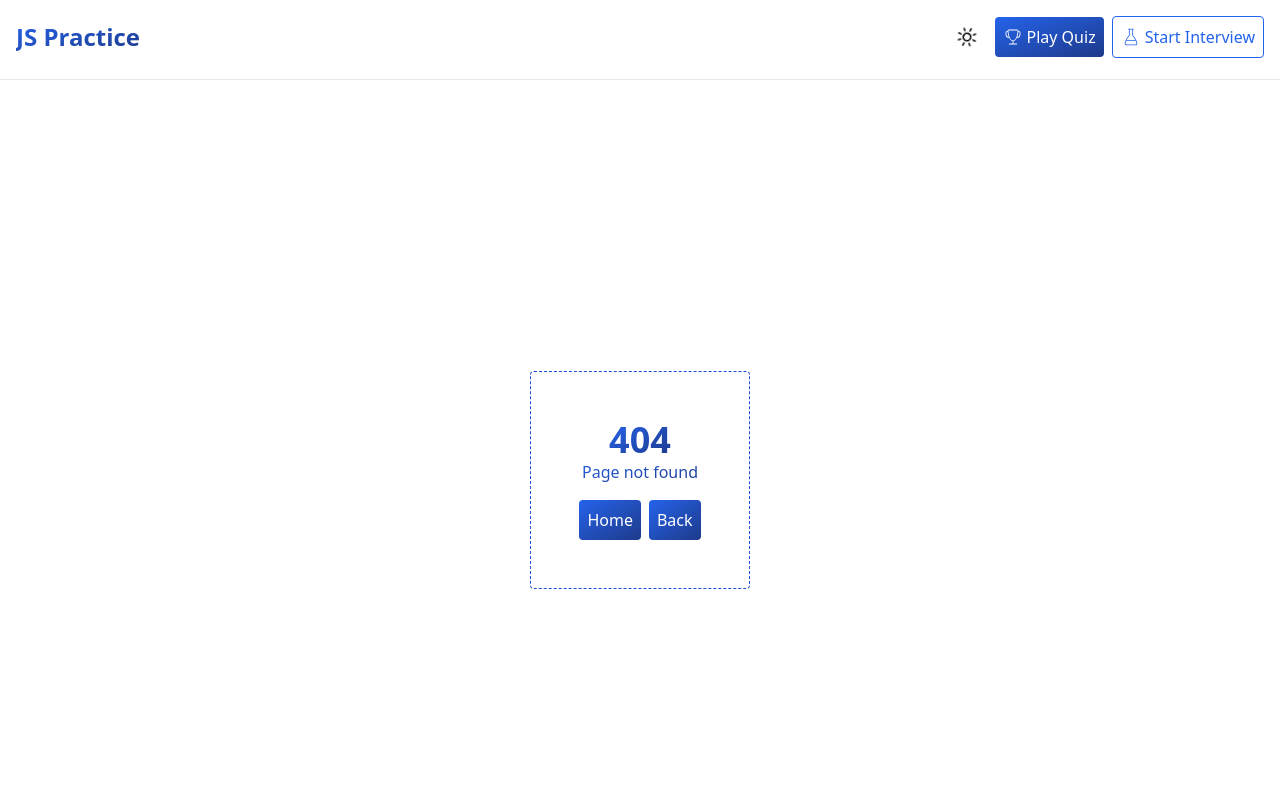
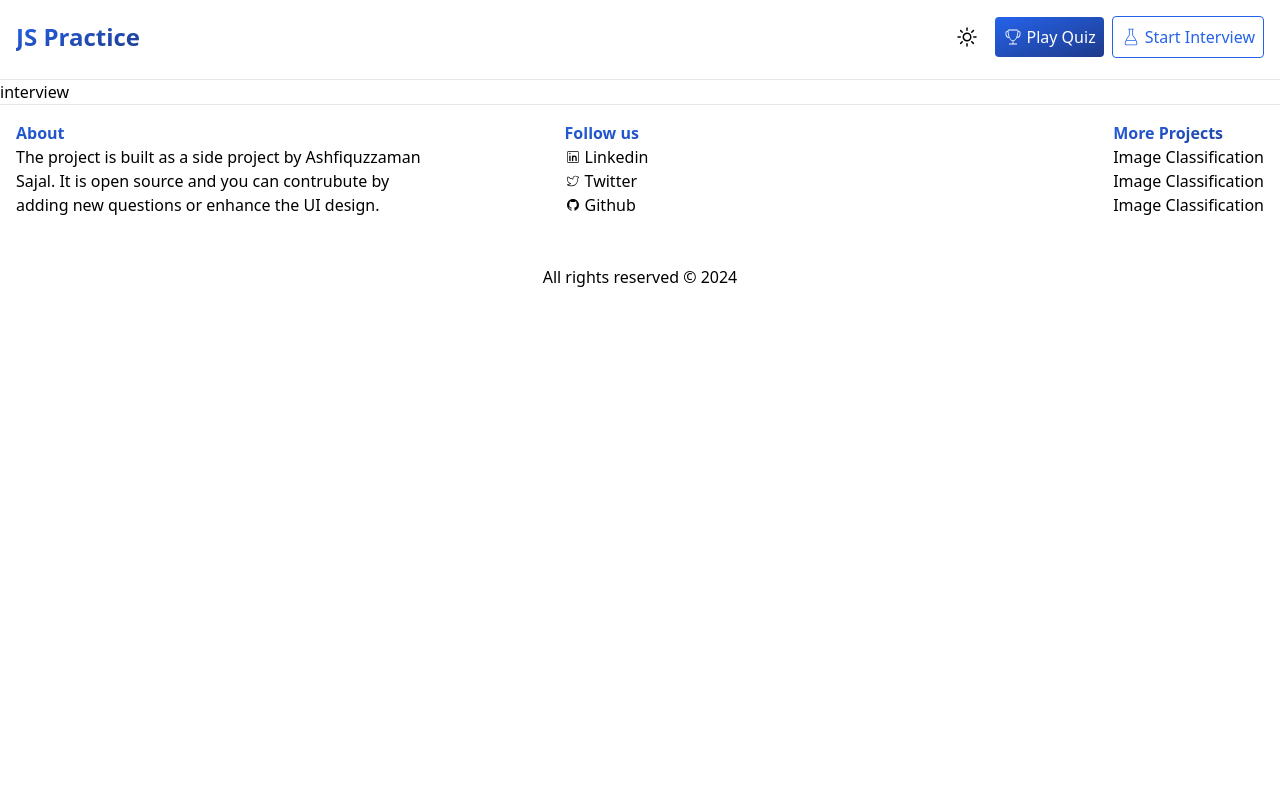
Before and after one commit to ashsajal1/js-practice-app, a React (Vite) app: page /interview in a window 1280 px wide. Shown: the top 800 px of the page. Built offline with nearby package versions, Linux system fonts and the light colour scheme.

Commit message:
create intterveiw page

```diff
--- /dev/null
+++ b/src/pages/interview.tsx
@@ -0,0 +1,5 @@
+export default function Interview() {
+  return (
+    <div>interview</div>
+  )
+}
--- a/src/router.tsx
+++ b/src/router.tsx
@@ -5,6 +5,7 @@ import Home from './pages/home'
 import Layout from './pages/layout'
 import Result from './pages/result'
 import Quiz from './pages/quiz'
+import Interview from './pages/interview'
 
 export const router = createBrowserRouter([
   {
@@ -18,6 +19,10 @@ export const router = createBrowserRouter([
       {
         path: '/result',
         element: <Result />
+      },
+      {
+        path: '/interview',
+        element: <Interview />
       },
       {
         path: '/quiz',
```
